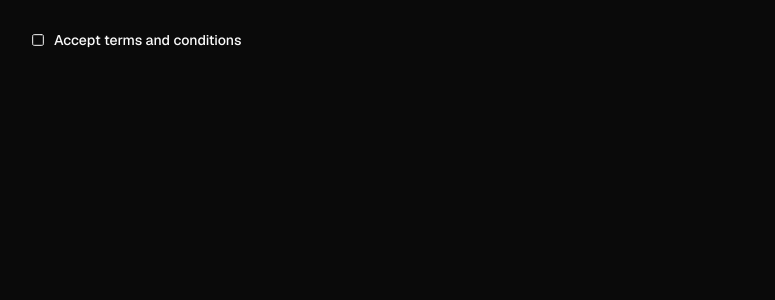
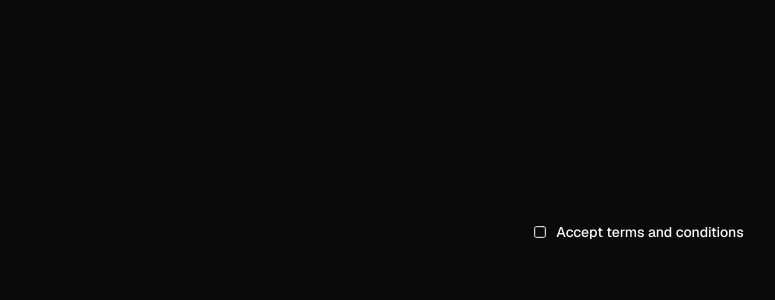
Before and after one commit to RaphaelHoepsWhy/ui-experiments, a Next.js app: page / in a window 1280 px wide. Shown: the top 300 px of the page, without its empty margins (2-777 px from the left). Built offline with nearby package versions, Linux system fonts and the light colour scheme.

Commit message:
feat: checkbox

```diff
--- a/app/page.tsx
+++ b/app/page.tsx
@@ -1,12 +1,9 @@
 import CheckboxWithLabel from "@/components/CheckboxWithLabel/CheckboxWithLabel"
-import { Label } from "@/components/ui/label"
 
 export default function Home() {
   return (
-    <div>
-      <div className="flex items-center gap-2">
-        <CheckboxWithLabel />
-      </div>
+    <div className="flex min-h-[50vh] w-full items-center justify-center">
+      <CheckboxWithLabel />
     </div>
   )
 }
```
